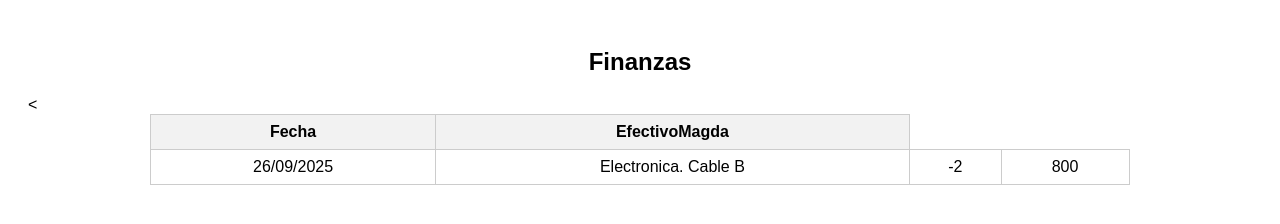
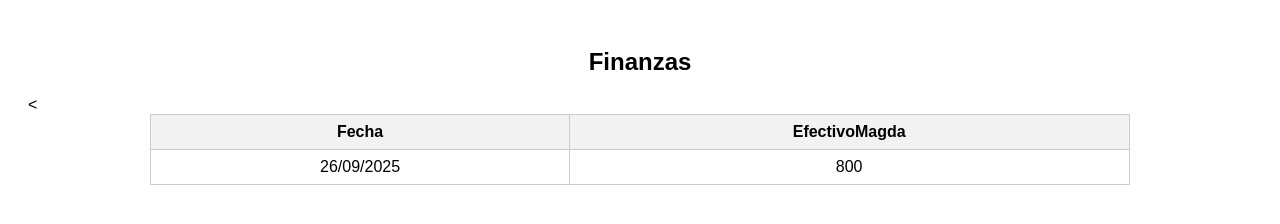
Before and after one commit to danddco/Magnus61, a plain HTML site: page Finanzas.html in a window 1280 px wide. Drawn offline with Linux system fonts and the light colour scheme.

Commit message:
Update Finanzas.html

```diff
--- a/Finanzas.html
+++ b/Finanzas.html
@@ -17,7 +17,7 @@
             <th>Fecha</th>
             <th>EfectivoMagda</th>
         </tr>
-<tr><<td>26/09/2025</td><td>Electronica. Cable B</td><td>-2</td><td>800</td></tr>
+<tr><<td>26/09/2025</td><td>800</td></tr>
     </table>
 </body>
 </html>
```
